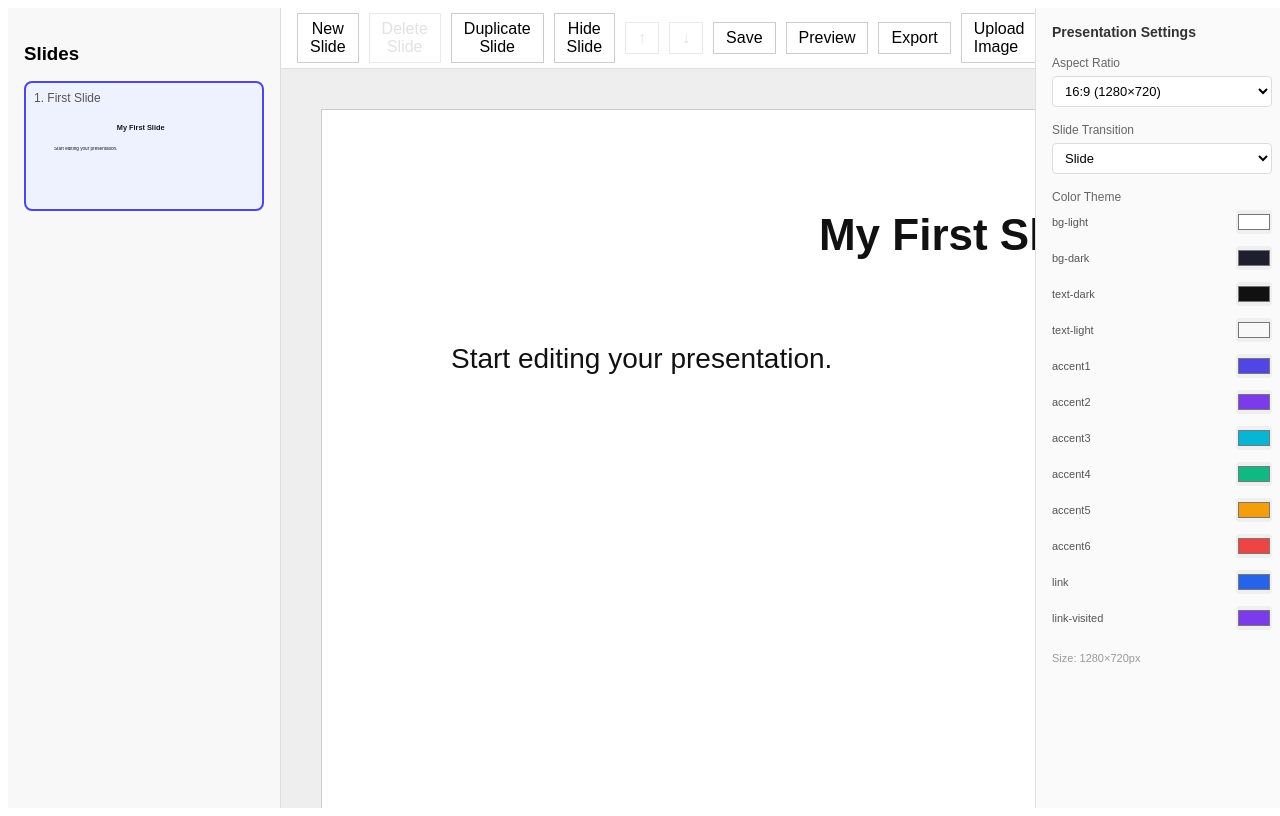
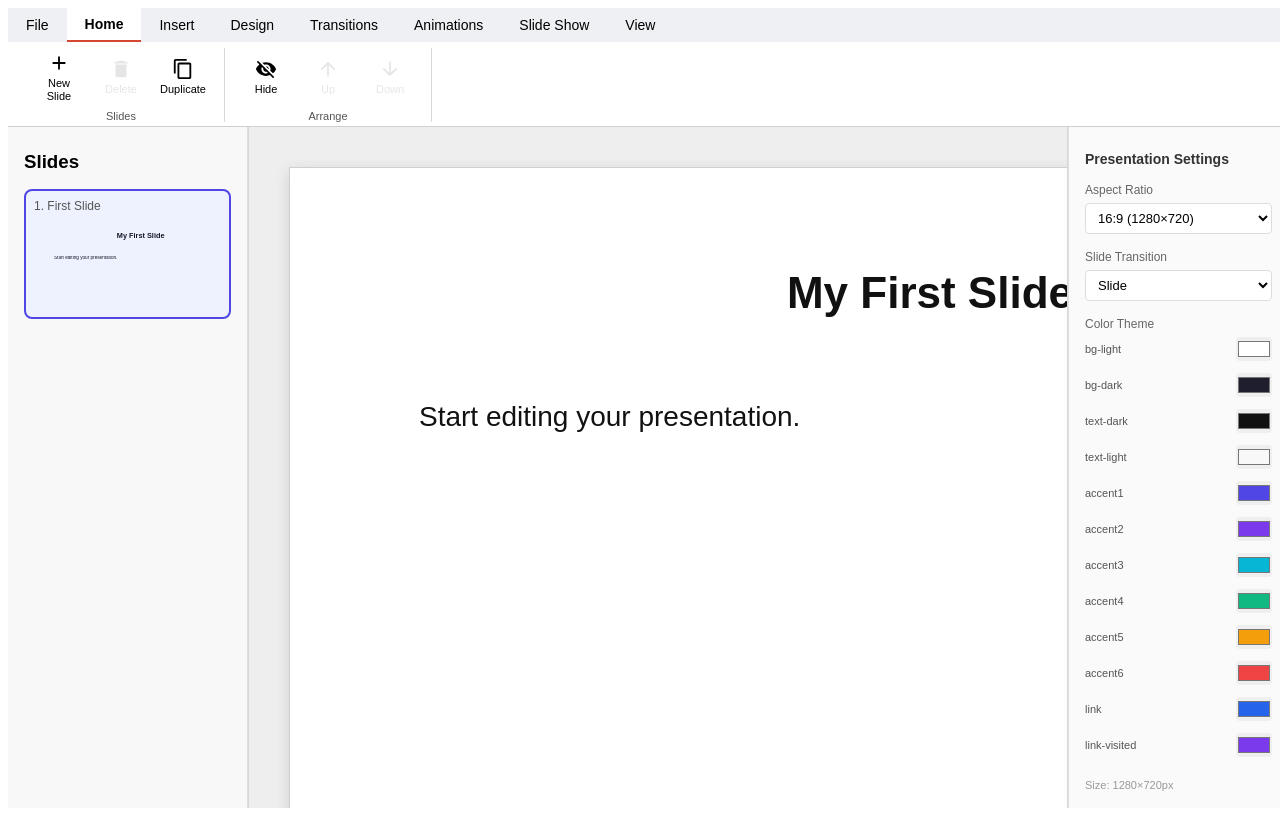
Before and after one commit to NargizaAlieva/revealjs-presentation-editor, a React app in the folder frontend/: page / in a window 1280 px wide. Built offline with nearby package versions, Linux system fonts and the light colour scheme; the HTML template or start-up script is replaced by a standard one.

Commit message:
feat: new design

```diff
--- a/frontend/package.json
+++ b/frontend/package.json
@@ -13,6 +13,7 @@
   "dependencies": {
     "react": "^19.2.5",
     "react-dom": "^19.2.5",
+    "react-icons": "^5.6.0",
     "reveal.js": "^6.0.1"
   },
   "devDependencies": {
--- a/frontend/src/components/GlobalSettingsPanel.css
+++ b/frontend/src/components/GlobalSettingsPanel.css
@@ -1,14 +1,19 @@
 .global-settings-panel {
+  min-width: 220px;
+  height: calc(100vh - 72px);
   padding: 16px;
   border-left: 1px solid #e0e0e0;
   background: #fafafa;
-  min-width: 220px;
+
+  box-sizing: border-box;
 }
 
 .global-settings-title {
   font-size: 14px;
   font-weight: 600;
-  margin: 0 0 16px 0;
+
+  margin: 8px 0 16px 0;
+
   color: #333;
 }
 
--- a/frontend/src/components/SlideList.css
+++ b/frontend/src/components/SlideList.css
@@ -1,14 +1,16 @@
 .slide-list {
   width: 240px;
-  height: 100vh;
+  height: calc(100vh - 72px);
   border-right: 1px solid #ddd;
   padding: 16px;
   background-color: #f8f8f8;
   overflow-y: auto;
+
+  box-sizing: border-box;
 }
 
 .slide-list h3 {
-  margin-bottom: 16px;
+  margin: 8px 0 16px 0;
 }
 
 .slide-list-item {
--- a/frontend/src/components/Toolbar.css
+++ b/frontend/src/components/Toolbar.css
@@ -1,28 +1,138 @@
 .toolbar {
-  height: 60px;
-  border-bottom: 1px solid #ddd;
+  width: 100%;
+  min-height: 118px;
+  background: #f3f4f6;
+  border-bottom: 1px solid #cfcfcf;
+  box-sizing: border-box;
+}
+
+.toolbar-tabs {
+  height: 34px;
+  display: flex;
+  align-items: stretch;
+  gap: 0;
+  margin: 0;
+  background: #eef0f3;
+}
+
+.toolbar-tab {
+  height: 34px;
+
+  padding: 0 18px;
+  margin: 0;
+
+  border: none;
+  background: transparent;
+
   display: flex;
   align-items: center;
-  gap: 10px;
-  padding: 0 16px;
-  background-color: #ffffff;
+  justify-content: center;
+
+  font-size: 14px;
+  cursor: pointer;
 }
 
-.toolbar button,
-.toolbar-upload {
-  padding: 6px 12px;
-  border: 1px solid #ccc;
-  background-color: #fff;
-  cursor: pointer;
-  font: inherit;
+.toolbar-tab:hover {
+  background: #e2e5ea;
 }
 
-.toolbar button:hover,
-.toolbar-upload:hover {
-  background-color: #f5f5f5;
+.toolbar-tab.active {
+  background: white;
+  font-weight: 600;
+  border-bottom: 2px solid #d6452f;
 }
 
-.toolbar button:disabled {
-  opacity: 0.4;
+.toolbar-ribbon {
+  height: 84px;
+  display: flex;
+  align-items: stretch;
+  background: white;
+  padding: 6px 10px 4px 10px;
+  box-sizing: border-box;
+  overflow-x: auto;
+}
+
+.ribbon-group {
+  position: relative;
+  display: flex;
+  align-items: flex-start;
+  gap: 4px;
+  padding: 0 12px 16px 12px;
+  border-right: 1px solid #d8d8d8;
+}
+
+.ribbon-group-title {
+  position: absolute;
+  bottom: 0;
+  left: 0;
+  right: 0;
+
+  text-align: center;
+  font-size: 11px;
+  color: #555;
+}
+
+.toolbar-item,
+.toolbar-upload {
+  width: 58px;
+  height: 58px;
+
+  display: flex;
+  flex-direction: column;
+  align-items: center;
+  justify-content: center;
+
+  gap: 3px;
+
+  border: none;
+  background: transparent;
+  cursor: pointer;
+}
+
+.toolbar-item:hover,
+.toolbar-upload:hover {
+  background: #f1f1f1;
+}
+
+.toolbar-item:disabled {
+  opacity: 0.35;
   cursor: not-allowed;
 }
+
+.toolbar-item svg,
+.toolbar-upload svg {
+  font-size: 22px;
+}
+
+.toolbar-item span,
+.toolbar-upload span {
+  font-size: 11px;
+  line-height: 1.1;
+  text-align: center;
+}
+
+.toolbar-placeholder {
+  padding: 20px;
+  font-size: 13px;
+  color: #666;
+}
+
+.toolbar-dropdown-container {
+  position: relative;
+}
+
+.layout-popup {
+  position: absolute;
+
+  top: 70px;
+  left: 0;
+
+  width: 320px;
+  height: 200px;
+
+  background: white;
+  border: 1px solid #ccc;
+  box-shadow: 0 4px 15px rgba(0,0,0,.15);
+
+  z-index: 1000;
+}
--- a/frontend/src/components/Toolbar.jsx
+++ b/frontend/src/components/Toolbar.jsx
@@ -1,7 +1,33 @@
+import { useState } from "react";
 import "./Toolbar.css";
 
+import {
+  MdAdd,
+  MdDelete,
+  MdContentCopy,
+  MdVisibilityOff,
+  MdVisibility,
+  MdArrowUpward,
+  MdArrowDownward,
+  MdSave,
+  MdPreview,
+  MdFileUpload,
+  MdRestartAlt,
+  MdImage,
+} from "react-icons/md";
+
+const TABS = [
+  "File",
+  "Home",
+  "Insert",
+  "Design",
+  "Transitions",
+  "Animations",
+  "Slide Show",
+  "View",
+];
+
 export default function Toolbar({
-  onAddSlide,
   onDeleteSlide,
   onDuplicateSlide,
   onMoveSlideUp,
@@ -17,35 +43,142 @@ export default function Toolbar({
   onToggleSlideHidden,
   isSlideHidden,
 }) {
+  const [activeTab, setActiveTab] = useState("Home");
+  const [showLayouts, setShowLayouts] = useState(false);
+
   return (
     <header className="toolbar">
-      <button onClick={onAddSlide}>New Slide</button>
-      <button onClick={onDeleteSlide} disabled={!canDelete}>
-        Delete Slide
+      <nav className="toolbar-tabs">
+        {TABS.map((tab) => (
+          <button
+            key={tab}
+            className={`toolbar-tab ${activeTab === tab ? "active" : ""}`}
+            onClick={() => setActiveTab(tab)}
+          >
+            {tab}
           </button>
-      <button onClick={onDuplicateSlide}>Duplicate Slide</button>
-      <button onClick={onToggleSlideHidden}>
-        {isSlideHidden ? "Show Slide" : "Hide Slide"}
+        ))}
+      </nav>
+
+      <div className="toolbar-ribbon">
+        {activeTab === "File" && (
+          <div className="ribbon-group">
+            <button className="toolbar-item" onClick={onSavePresentation}>
+              <MdSave />
+              <span>Save</span>
             </button>
-      <button onClick={onMoveSlideUp} disabled={!canMoveUp}>
-        ↑
+
+            <button className="toolbar-item" onClick={onExportPresentation}>
+              <MdFileUpload />
+              <span>Export</span>
             </button>
-      <button onClick={onMoveSlideDown} disabled={!canMoveDown}>
-        ↓
+
+            <button className="toolbar-item" onClick={onResetPresentation}>
+              <MdRestartAlt />
+              <span>Reset</span>
             </button>
-      <button onClick={onSavePresentation}>Save</button>{" "}
-      <button onClick={onOpenPreview}>Preview</button>
-      <button onClick={onExportPresentation}>Export</button>
-      <label className="toolbar-upload">
-        Upload Image
+
+            <div className="ribbon-group-title">File</div>
+          </div>
+        )}
+
+        {activeTab === "Home" && (
+          <>
+            <div className="ribbon-group">
+              <div className="toolbar-dropdown-container">
+                <button
+                  className="toolbar-item"
+                  onClick={() => setShowLayouts(!showLayouts)}
+                >
+                  <MdAdd />
+                  <span>New Slide</span>
+                </button>
+
+                {showLayouts && <div className="layout-popup">...</div>}
+              </div>
+
+              <button
+                className="toolbar-item"
+                onClick={onDeleteSlide}
+                disabled={!canDelete}
+              >
+                <MdDelete />
+                <span>Delete</span>
+              </button>
+
+              <button className="toolbar-item" onClick={onDuplicateSlide}>
+                <MdContentCopy />
+                <span>Duplicate</span>
+              </button>
+
+              <div className="ribbon-group-title">Slides</div>
+            </div>
+
+            <div className="ribbon-group">
+              <button className="toolbar-item" onClick={onToggleSlideHidden}>
+                {isSlideHidden ? <MdVisibility /> : <MdVisibilityOff />}
+                <span>{isSlideHidden ? "Show" : "Hide"}</span>
+              </button>
+
+              <button
+                className="toolbar-item"
+                onClick={onMoveSlideUp}
+                disabled={!canMoveUp}
+              >
+                <MdArrowUpward />
+                <span>Up</span>
+              </button>
+
+              <button
+                className="toolbar-item"
+                onClick={onMoveSlideDown}
+                disabled={!canMoveDown}
+              >
+                <MdArrowDownward />
+                <span>Down</span>
+              </button>
+
+              <div className="ribbon-group-title">Arrange</div>
+            </div>
+          </>
+        )}
+
+        {activeTab === "Insert" && (
+          <div className="ribbon-group">
+            <label className="toolbar-item toolbar-upload">
+              <MdImage />
+              <span>Image</span>
               <input
                 type="file"
                 accept="image/*"
                 onChange={onImageUpload}
-          style={{ display: "none" }}
+                hidden
               />
             </label>
-      <button onClick={onResetPresentation}>Reset</button>
+
+            <div className="ribbon-group-title">Media</div>
+          </div>
+        )}
+
+        {activeTab === "Slide Show" && (
+          <div className="ribbon-group">
+            <button className="toolbar-item" onClick={onOpenPreview}>
+              <MdPreview />
+              <span>Preview</span>
+            </button>
+
+            <div className="ribbon-group-title">Preview</div>
+          </div>
+        )}
+
+        {["Design", "Transitions", "Animations", "View"].includes(
+          activeTab,
+        ) && (
+          <div className="toolbar-placeholder">
+            {activeTab} tools will be added here.
+          </div>
+        )}
+      </div>
     </header>
   );
 }
--- a/frontend/src/pages/EditorPage.css
+++ b/frontend/src/pages/EditorPage.css
@@ -1,22 +1,41 @@
 .editor-page {
+  width: 100vw;
+  height: 100vh;
+  overflow: visible;
   display: flex;
-    height: 100vh;
-    width: 100vw;
-    overflow: auto;
+  flex-direction: column;
+
   font-family: Arial, sans-serif;
   background: #f3f4f6;
 }
 
+.editor-body {
+  flex: 1;
+  min-height: 0;
+
+  display: flex;
+  overflow: hidden;
+}
+
 .editor-main {
   flex: 1;
+  min-width: 0;
+
   display: flex;
   flex-direction: column;
-    min-width: 0;
+
+  background: #e9e9e9;
+  border-left: 1px solid #d8d8d8;
+  border-right: 1px solid #d8d8d8;
 }
 
 .editor-slide {
   position: relative;
   overflow: hidden;
+
+  background: white;
+  border: 1px solid #cfcfcf;
+  box-shadow: 0 4px 14px rgba(0, 0, 0, 0.12);
 }
 
 .draggable {
@@ -24,17 +43,25 @@
   box-sizing: border-box;
 }
 
+.draggable:hover {
+  outline: 1px solid #6366f1;
+}
+
 .draggable input,
 .draggable textarea {
   width: 100%;
   height: 100%;
+
   box-sizing: border-box;
+
   border: 1px dashed transparent;
   background: transparent;
   resize: none;
   outline: none;
+
   font-family: inherit;
   font-size: 24px;
+
   padding: 8px;
 }
 
--- a/frontend/src/pages/EditorPage.jsx
+++ b/frontend/src/pages/EditorPage.jsx
@@ -69,13 +69,6 @@ export default function EditorPage() {
 
   return (
     <div className="editor-page">
-      <SlideList
-        slides={slides}
-        selectedSlideId={selectedSlideIndex}
-        onSelectSlide={setSelectedSlideId}
-      />
-
-      <div className="editor-main">
       <Toolbar
         onAddSlide={addSlide}
         onDeleteSlide={deleteSlide}
@@ -94,6 +87,14 @@ export default function EditorPage() {
         isSlideHidden={selectedSlide?.hidden}
       />
 
+      <div className="editor-body">
+        <SlideList
+          slides={slides}
+          selectedSlideId={selectedSlideIndex}
+          onSelectSlide={setSelectedSlideId}
+        />
+
+        <div className="editor-main">
           {selectedSlide && (
             <EditorCanvas
               slide={selectedSlide}
@@ -118,6 +119,7 @@ export default function EditorPage() {
           updateSlideTransition={updateSlideTransition}
           updateMasterTheme={updateMasterTheme}
         />
+      </div>
 
       {isPreviewOpen && (
         <PreviewModal
```
Also changed, not shown: 1 other file (tests, documents, lock files or other folders). Lines whose indentation alone changed are shown as unchanged.
